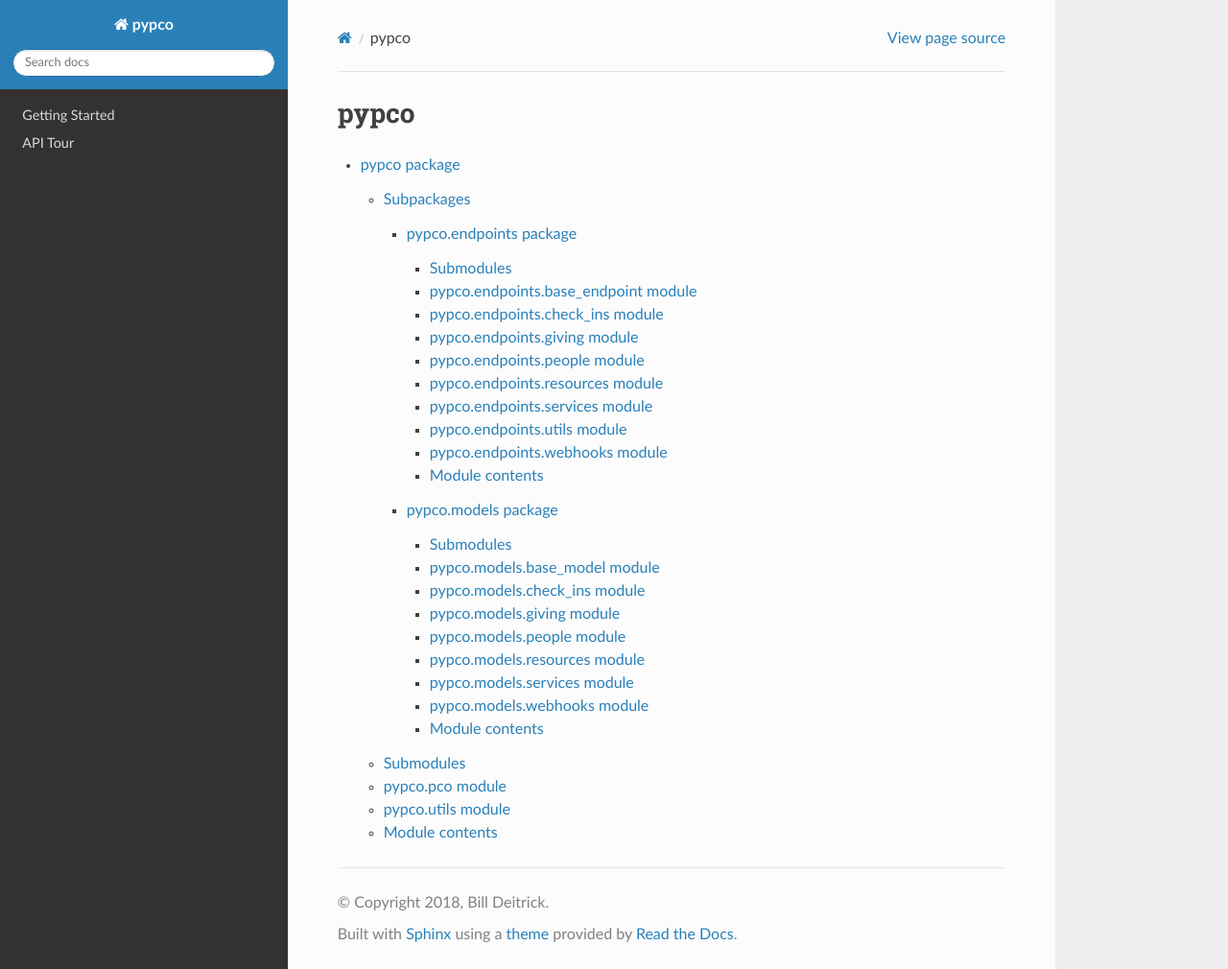
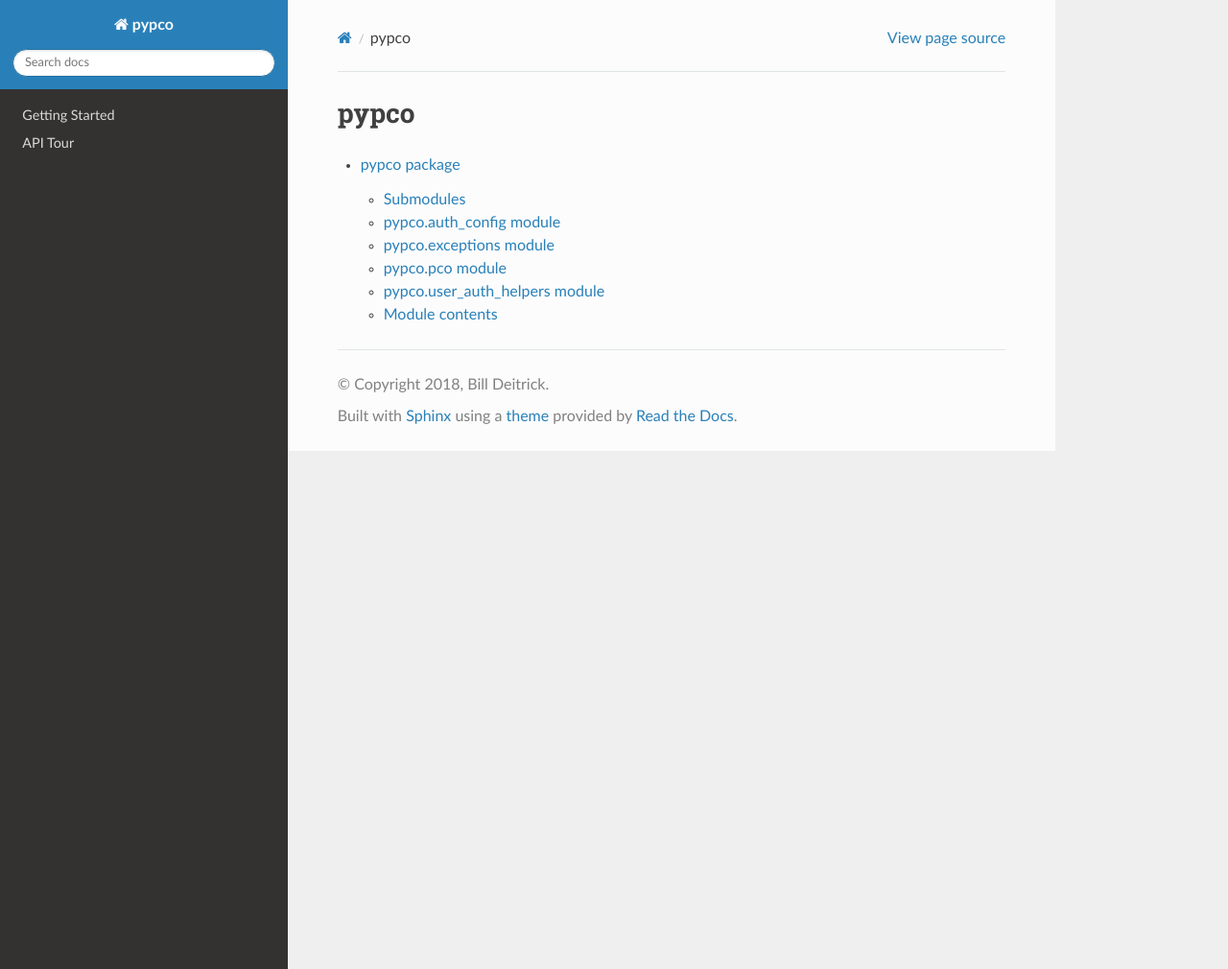
Before and after one commit to billdeitrick/pypco, a Sphinx documentation site: the page built from docs/source/modules.rst, in a window 1280 px wide and 1010 px high. Shown: the whole window at 96% size. Built offline with Sphinx 7.4.7 and the Read the Docs theme 2.0.0, drawn with Linux system fonts in a browser that asks for light colours.

```diff
--- a/docs/source/pypco.endpoints.rst
+++ /dev/null
@@ -1,78 +0,0 @@
-pypco.endpoints package
-=======================
-
-Submodules
-----------
-
-pypco.endpoints.base\_endpoint module
--------------------------------------
-
-.. automodule:: pypco.endpoints.base_endpoint
-    :members:
-    :undoc-members:
-    :show-inheritance:
-
-pypco.endpoints.check\_ins module
----------------------------------
-
-.. automodule:: pypco.endpoints.check_ins
-    :members:
-    :undoc-members:
-    :show-inheritance:
-
-pypco.endpoints.giving module
------------------------------
-
-.. automodule:: pypco.endpoints.giving
-    :members:
-    :undoc-members:
-    :show-inheritance:
-
-pypco.endpoints.people module
------------------------------
-
-.. automodule:: pypco.endpoints.people
-    :members:
-    :undoc-members:
-    :show-inheritance:
-
-pypco.endpoints.resources module
---------------------------------
-
-.. automodule:: pypco.endpoints.resources
-    :members:
-    :undoc-members:
-    :show-inheritance:
-
-pypco.endpoints.services module
--------------------------------
-
-.. automodule:: pypco.endpoints.services
-    :members:
-    :undoc-members:
-    :show-inheritance:
-
-pypco.endpoints.utils module
-----------------------------
-
-.. automodule:: pypco.endpoints.utils
-    :members:
-    :undoc-members:
-    :show-inheritance:
-
-pypco.endpoints.webhooks module
--------------------------------
-
-.. automodule:: pypco.endpoints.webhooks
-    :members:
-    :undoc-members:
-    :show-inheritance:
-
-
-Module contents
----------------
-
-.. automodule:: pypco.endpoints
-    :members:
-    :undoc-members:
-    :show-inheritance:
--- a/docs/source/pypco.models.rst
+++ /dev/null
@@ -1,70 +0,0 @@
-pypco.models package
-====================
-
-Submodules
-----------
-
-pypco.models.base\_model module
--------------------------------
-
-.. automodule:: pypco.models.base_model
-    :members:
-    :undoc-members:
-    :show-inheritance:
-
-pypco.models.check\_ins module
-------------------------------
-
-.. automodule:: pypco.models.check_ins
-    :members:
-    :undoc-members:
-    :show-inheritance:
-
-pypco.models.giving module
---------------------------
-
-.. automodule:: pypco.models.giving
-    :members:
-    :undoc-members:
-    :show-inheritance:
-
-pypco.models.people module
---------------------------
-
-.. automodule:: pypco.models.people
-    :members:
-    :undoc-members:
-    :show-inheritance:
-
-pypco.models.resources module
------------------------------
-
-.. automodule:: pypco.models.resources
-    :members:
-    :undoc-members:
-    :show-inheritance:
-
-pypco.models.services module
-----------------------------
-
-.. automodule:: pypco.models.services
-    :members:
-    :undoc-members:
-    :show-inheritance:
-
-pypco.models.webhooks module
-----------------------------
-
-.. automodule:: pypco.models.webhooks
-    :members:
-    :undoc-members:
-    :show-inheritance:
-
-
-Module contents
----------------
-
-.. automodule:: pypco.models
-    :members:
-    :undoc-members:
-    :show-inheritance:
--- a/docs/source/pypco.rst
+++ b/docs/source/pypco.rst
@@ -1,16 +1,24 @@
 pypco package
 =============
 
-Subpackages
------------
-
-.. toctree::
-
-    pypco.endpoints
-    pypco.models
-
 Submodules
 ----------
+
+pypco.auth\_config module
+-------------------------
+
+.. automodule:: pypco.auth_config
+    :members:
+    :undoc-members:
+    :show-inheritance:
+
+pypco.exceptions module
+-----------------------
+
+.. automodule:: pypco.exceptions
+    :members:
+    :undoc-members:
+    :show-inheritance:
 
 pypco.pco module
 ----------------
@@ -20,10 +28,10 @@ pypco.pco module
     :undoc-members:
     :show-inheritance:
 
-pypco.utils module
-------------------
+pypco.user\_auth\_helpers module
+--------------------------------
 
-.. automodule:: pypco.utils
+.. automodule:: pypco.user_auth_helpers
     :members:
     :undoc-members:
     :show-inheritance:
```
Also changed, not shown: 1 other file.
